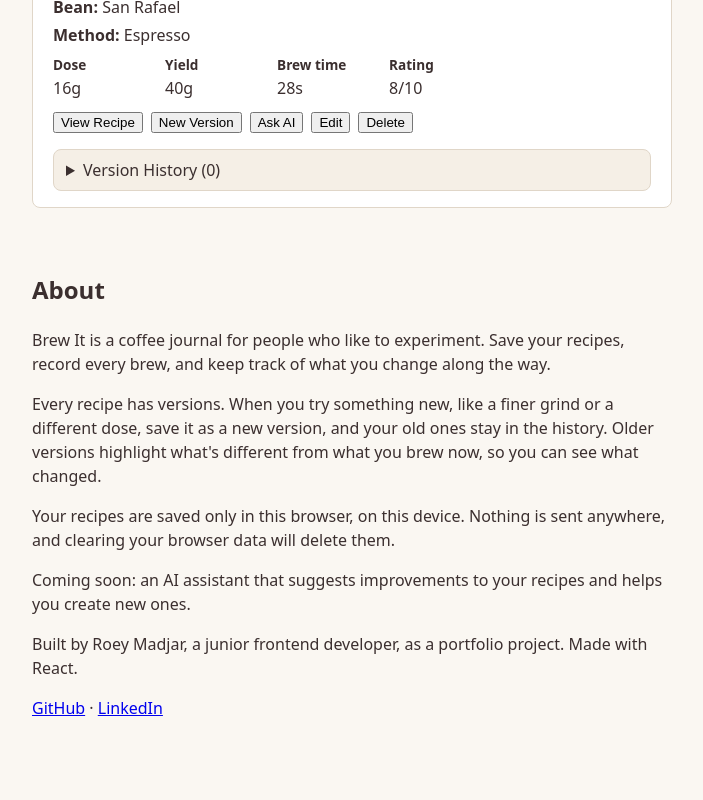
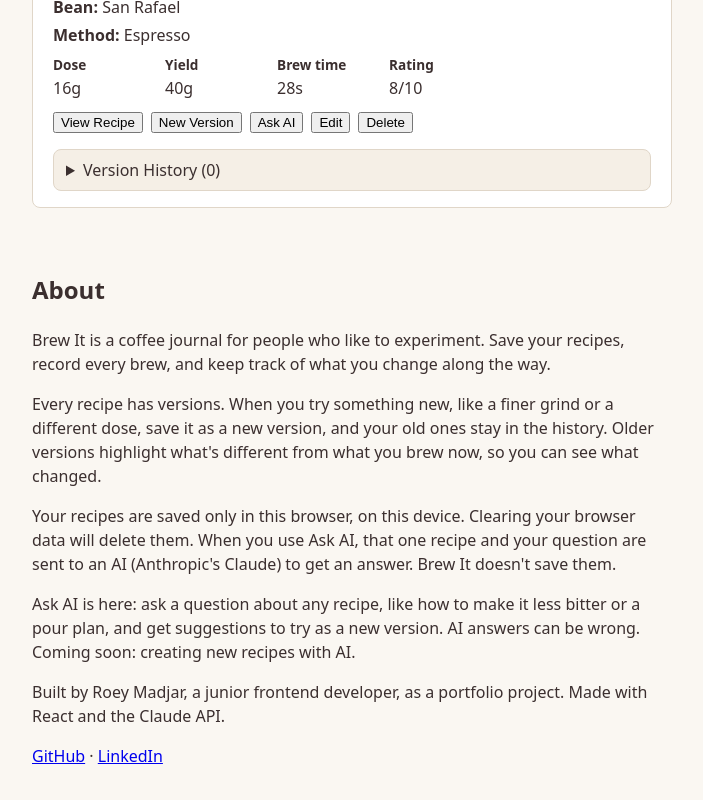
Before and after one commit to RoeyMadjar/Brew-It, a React (Vite) app: page / in a window 1280 px wide. Shown: the part 1025-1825 px from the top of the page, without its empty margins (288-991 px from the left). Built offline with nearby package versions, Linux system fonts and the light colour scheme.

Commit message:
About: Ask AI is live, update privacy note

```diff
--- a/src/components/About.jsx
+++ b/src/components/About.jsx
@@ -14,16 +14,19 @@ function About() {
         you brew now, so you can see what changed.
       </p>
       <p>
-        Your recipes are saved only in this browser, on this device. Nothing is
-        sent anywhere, and clearing your browser data will delete them.
+        Your recipes are saved only in this browser, on this device. Clearing
+        your browser data will delete them. When you use Ask AI, that one recipe
+        and your question are sent to an AI (Anthropic's Claude) to get an
+        answer. Brew It doesn't save them.
       </p>
       <p>
-        Coming soon: an AI assistant that suggests improvements to your recipes
-        and helps you create new ones.
+        Ask AI is here: ask a question about any recipe, like how to make it
+        less bitter or a pour plan, and get suggestions to try as a new version.
+        AI answers can be wrong. Coming soon: creating new recipes with AI.
       </p>
       <p>
         Built by Roey Madjar, a junior frontend developer, as a portfolio
-        project. Made with React.
+        project. Made with React and the Claude API.
       </p>
       <p>
         <a
```
